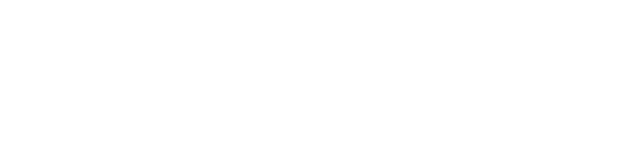
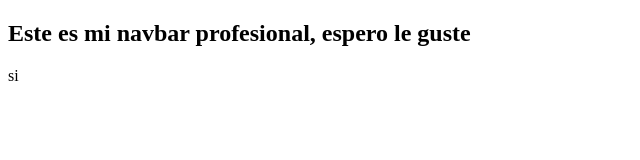
Before and after one commit to YaelAandrada/Tarea-2, a plain HTML site: page index.html in a window 1280 px wide. Shown: the whole page, without its empty margins (0-640 px from the left). Drawn offline with Linux system fonts and the light colour scheme.

Commit message:
Agrego barra de navegacion

```diff
--- a/index.html
+++ b/index.html
@@ -6,6 +6,11 @@
     <title>tarea git</title>
 </head>
 <body>
-
+    <header>
+        <nav>
+            <h1>Este es mi navbar profesional, espero le guste</h1>
+            <p>si</p>
+        </nav>
+    </header>
 </body>
 </html>
```
